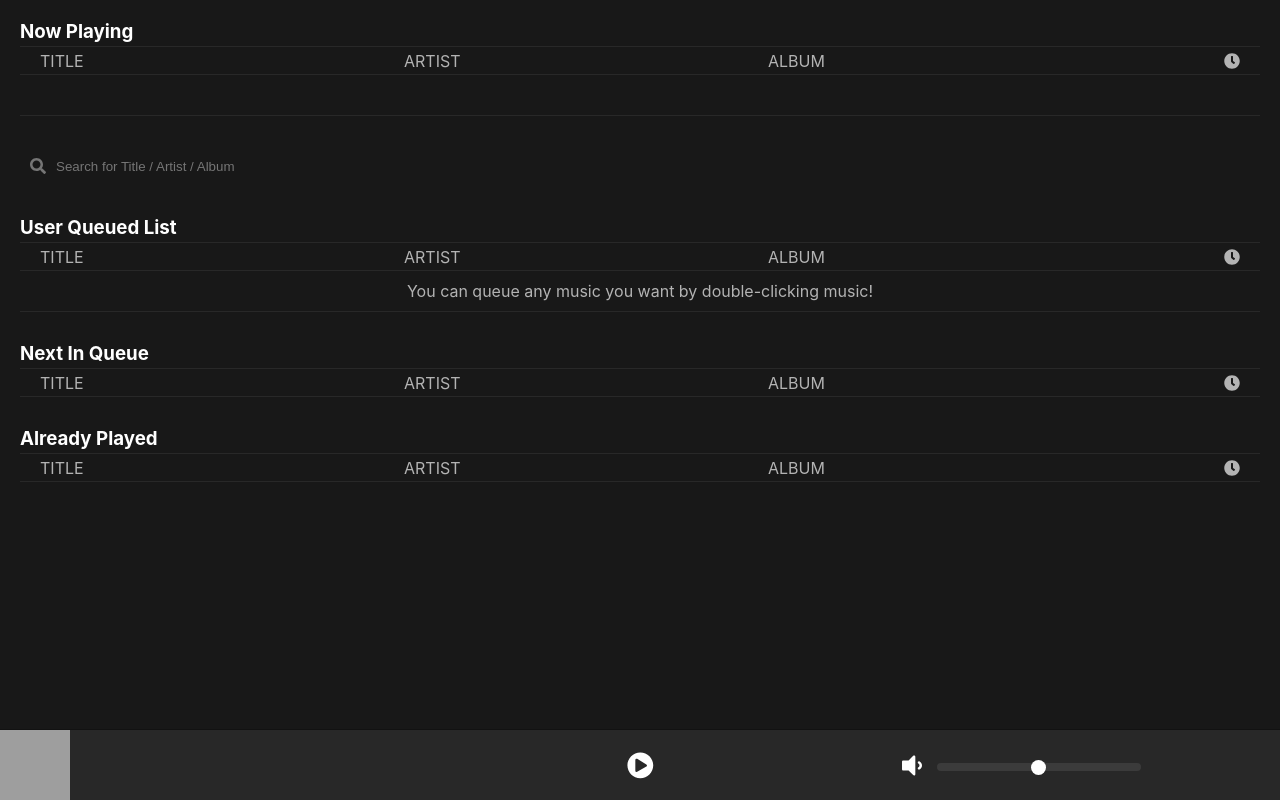
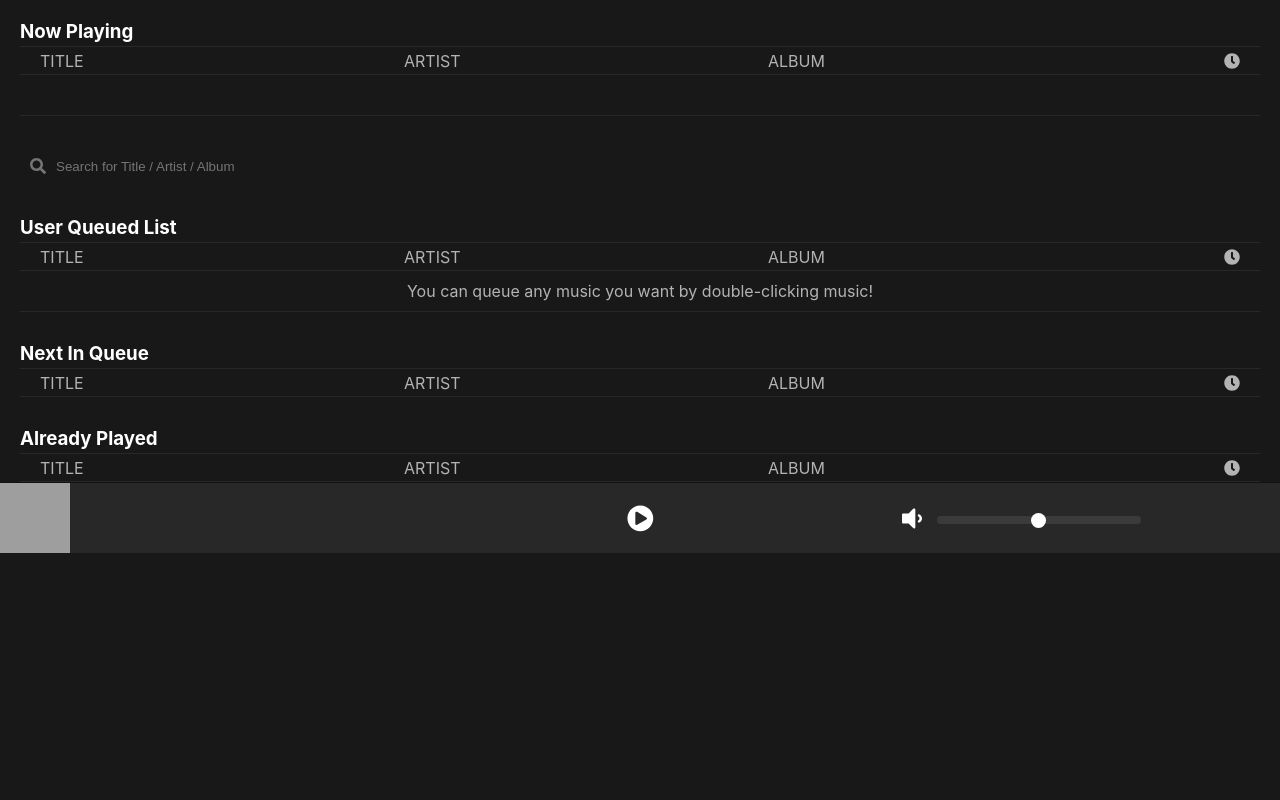
Before and after one commit to hw4n/melody, a React (Create React App) app in the folder client/: page / in a window 1280 px wide. Built offline with nearby package versions, Linux system fonts and the light colour scheme; grey boxes are pictures that could not be loaded.

Commit message:
Change styling To stop scroll going behind the footer

```diff
--- a/client/src/App.css
+++ b/client/src/App.css
@@ -1,3 +1,9 @@
+.App {
+  display: flex;
+  flex-direction: column;
+  max-height: 100vh;
+}
+
 body {
   background-color: #181818;
   color: white;
@@ -7,7 +13,6 @@ body {
 .container {
   padding: 0 20px;
   overflow: auto;
-  max-height: 100vh;
 }
 
 .songListHeader:first-of-type {
@@ -130,7 +135,7 @@ li {
 }
 
 .played .song:last-of-type {
-  margin-bottom: 90px;
+  margin-bottom: 30px;
 }
 
 .dotOverflow {
@@ -150,8 +155,6 @@ li {
 }
 
 footer {
-  position: fixed;
-  bottom: 0;
   width: 100%;
   height: 70px;
   background-color: #282828;
```
